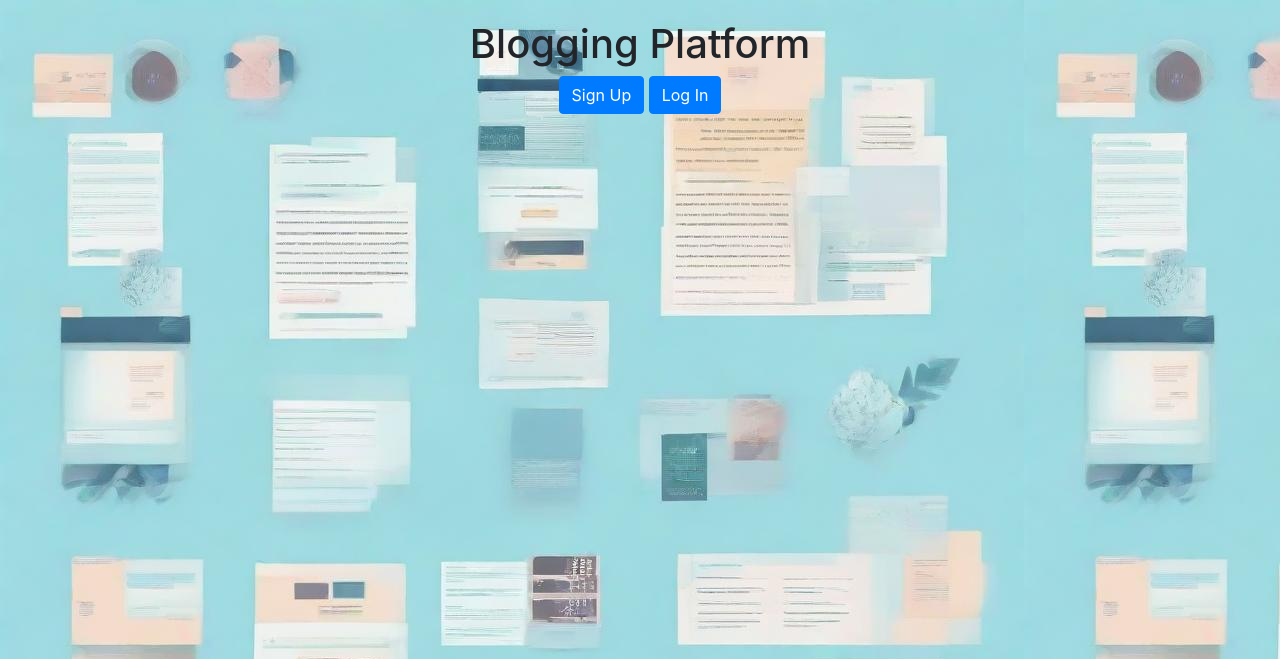
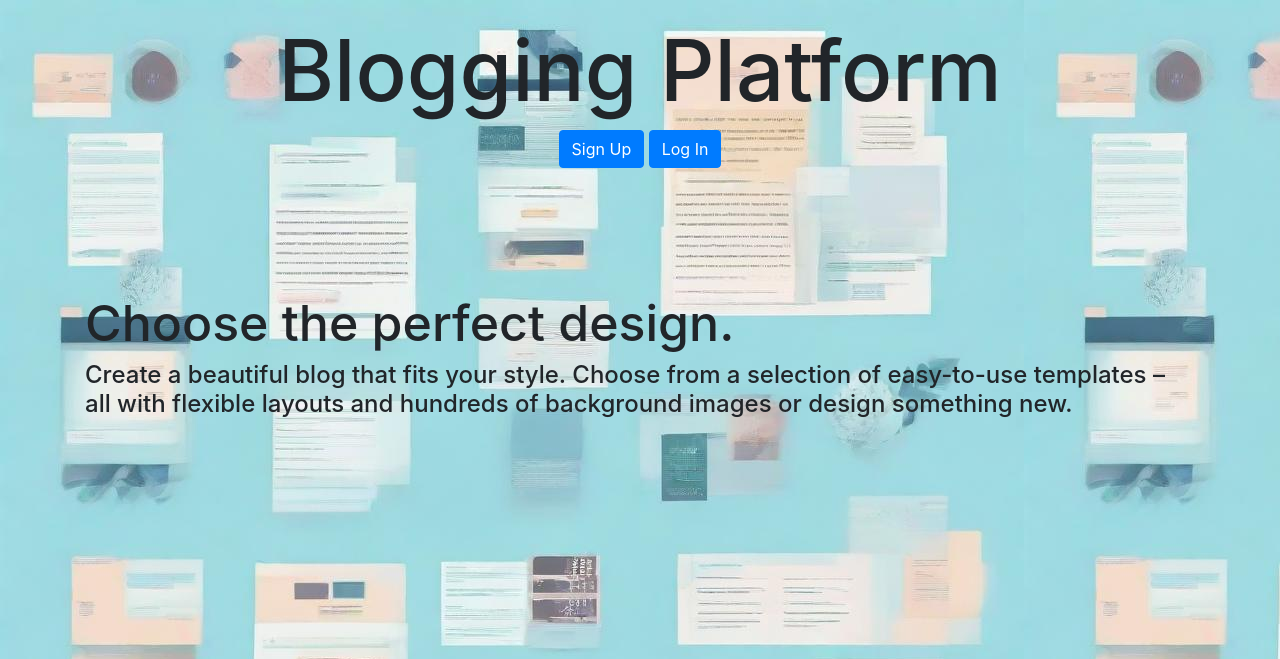
Before and after one commit to Sanviiiii/Blogging-Platform, a Django app: page / in a window 1280 px wide. Shown: the top 659 px of the page. Run offline with Django 4.2, Linux system fonts and the light colour scheme.

Commit message:
blogging made easy

```diff
--- a/blog_platform/static/stylesindex.css
+++ b/blog_platform/static/stylesindex.css
@@ -32,22 +32,46 @@ h1 {
 
 button {
   margin: 50px;
+  margin-top: 20px;
+  border: 0px solid transparent;
+}
+button:hover{
+  border: 5px solid whitesmoke;
 }
 
-
-h2 {
-  color: #007bff;
-}
-
-h3 {
-  color: #28a745;
-}
 
 button a {
   display: block;
   width: 100%;
   height: 100%;
+
 }
-.additional{
-  background-image: url();
+
+.container h1{
+  font-size: 85px;
 }
+.container h1:hover{
+  font-size: 90px;
+}
+.container h2{
+  font-size:50px ;
+  margin-top: 75px;
+
+}
+.container h3{
+  margin-bottom: 50px;
+}
+/*styling for additional div*/
+
+
+.additional {
+  margin-top: 50px;
+  display: flex;
+  flex-wrap: wrap;
+  margin-right: 20px;
+}
+
+.styled-image {
+  max-width: 100%;
+  height: auto;
+}
--- a/blog_platform/templates/index.html
+++ b/blog_platform/templates/index.html
@@ -20,8 +20,8 @@
             {% endfor %}
 
             {% if user.is_authenticated %}
-            <h2>Hello {{ fname }}</h2>
-            <h3>You have successfully logged in</h3>
+            <h2>Hello {{ fname }}..!!!</h2>
+            <h3>You have successfully logged in.</h3>
             <div class="text-center">
                 <button type="submit" class="btn btn-primary"><a href="/signout">Sign Out</a></button>
                 <button type="submit" class="btn btn-primary"><a href="/create">Create Post</a></button>
@@ -35,6 +35,8 @@
             <div class="additional">
 
             </div>
+            <div class="content"><h2>Choose the perfect design.</h2>
+               <h4> Create a beautiful blog that fits your style. Choose from a selection of easy-to-use templates – all with flexible layouts and hundreds of background images or design something new.</h4></div>
         </div>
 
     </body>
```
Also changed, not shown: additional.jpg (added), blog_platform/static/additional.jpg (added), db.sqlite3.
